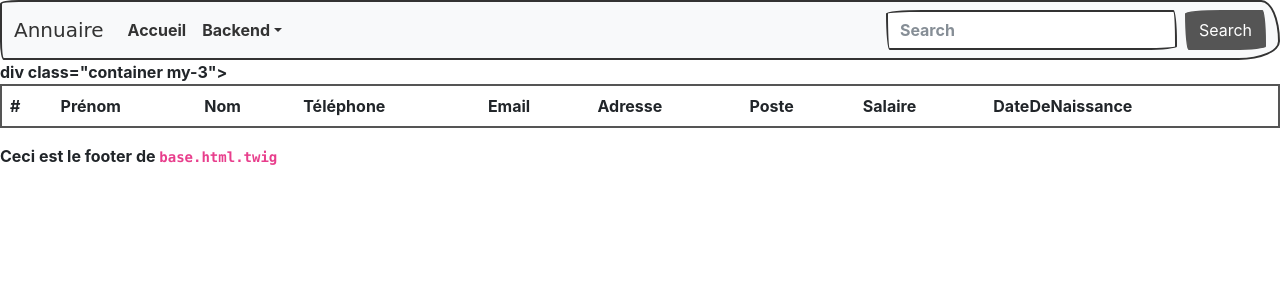
After one commit to ericchowconcept/annuaire_des_salaries, a Symfony app: template templates/employe/filterposte.html.twig in a window 1280 px wide. The commit adds this page. Shown: the top 300 px of the page. Run offline with Twig, Linux system fonts and the light colour scheme; the template is opened without the code that fills it, so the values that code supplies are empty; some libraries are stand-ins or nearby versions; some web fonts are replaced.

Commit message:
update filter functions

```diff
--- a/templates/base.html.twig
+++ b/templates/base.html.twig
@@ -29,15 +29,10 @@
                         <span class="visually-hidden">(current)</span>
                         </a>
                     </li>
-                    <li class="nav-item">
-                        <a class="nav-link" href="#">Features</a>
-                    </li>
-
                     <li class="nav-item dropdown">
                         <a class="nav-link dropdown-toggle" data-bs-toggle="dropdown" href="#" role="button" aria-haspopup="true" aria-expanded="false">Backend</a>
                         <div class="dropdown-menu">
-                        <a class="dropdown-item" href="{{ path('add_employe') }}">Ajout</a>
-                        <a class="dropdown-item" href="#">Another action</a>
+                        <a class="dropdown-item" href="{{ path('add_employe') }}">Ajouter un salarié</a>
                         </div>
                     </li>
                     </ul>
--- /dev/null
+++ b/templates/employe/filterposte.html.twig
@@ -0,0 +1,47 @@
+{% extends "base.html.twig" %}
+
+
+{% block body %}
+div class="container my-3">
+        <table class="table table-striped border border-dark">
+            <thead>
+                <tr>
+                    <th>#</th>
+                    <th>Prénom</th>
+                    <th>Nom</th>
+                    <th>Téléphone</th>
+                    <th>Email</th>
+                    <th>Adresse</th>
+                    <th>Poste</th>
+                    <th>Salaire</th>
+                    <th>DateDeNaissance</th>
+
+                </tr>
+            </thead>
+            <tbody>
+            {% for salarie in salaries %}
+                <tr>
+                    <td>{{ salarie.id }}</td>
+                    <td>{{ salarie.prenom }}</td>
+                    <td>{{ salarie.nom }}</td>
+                    <td>{{ salarie.telephone }}</td>
+                    <td>{{ salarie.email }}</td>
+                    <td>{{ salarie.adresse }}</td>
+                    <td>{{ salarie.poste }}</td>
+                    <td>{{ salarie.salaire }}</td>
+                    <td>{{ salarie.datedenaissance|date('d-M-y') }}</td>
+
+                </tr>
+            {% endfor %}
+
+            </tbody>
+        </table>
+    </div>
+
+
+
+
+
+
+
+{% endblock %}
--- a/templates/employe/form.html.twig
+++ b/templates/employe/form.html.twig
@@ -15,8 +15,8 @@
     {{ form_row(formEmploye.telephone) }}
     {{ form_row(formEmploye.email) }}
     {{ form_row(formEmploye.adresse) }}
+    {{ form_row(formEmploye.poste) }}
     {{ form_row(formEmploye.salaire) }}
-    {{ form_row(formEmploye.poste) }}
     {{ form_row(formEmploye.datedenaissance) }}
     <button type="submit" class="btn btn-primary">Valider</button>
 </div>
```
Also changed, not shown: src/Controller/EmployeController.php (+35 -2 lines), src/Form/EmployeType.php (+7 -1 lines), templates/employe/index.html.twig (+49 -6 lines).
